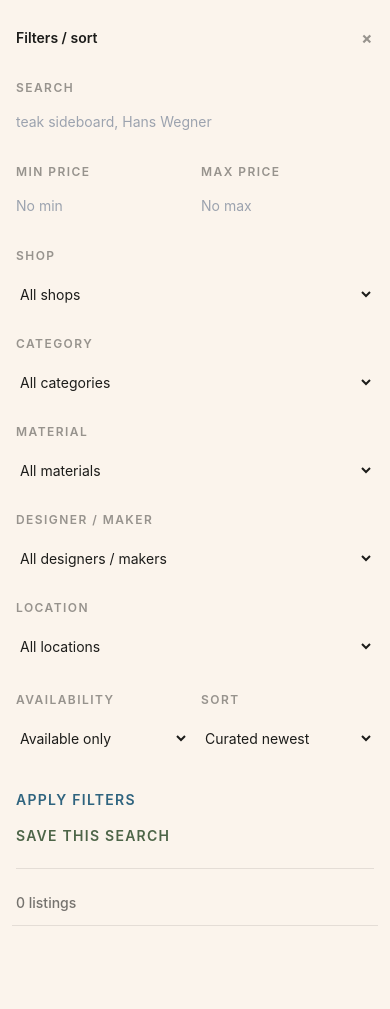
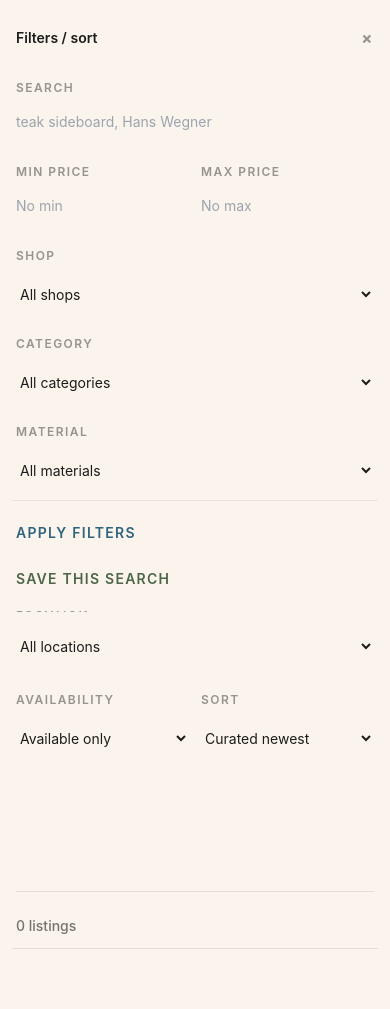
Before and after one commit to dlq/mcm-montreal, a Flask app: page / in a window 390 px wide, after a click that opens the changed part. Shown: the part 233-1242 px from the top of the page. Before the commit the page ends 1159 px from the top, so only its background shows below. Run offline with Flask 3, Linux system fonts and the light colour scheme; data comes from the database, SQL or seed files in the repository; data that the repository does not hold is empty; some libraries are stand-ins or nearby versions.

Commit message:
Polish mobile listing and filter accessibility

```diff
--- a/static/app.css
+++ b/static/app.css
@@ -169,6 +169,14 @@ textarea:focus {
   transform: rotate(45deg);
 }
 
+.filter-actions {
+  align-items: flex-start;
+  display: flex;
+  flex-direction: column;
+  gap: 0.35rem;
+  margin-top: 0.45rem;
+}
+
 .filter-apply-button {
   color: var(--accent-blue);
   display: inline-flex;
@@ -311,6 +319,27 @@ textarea:focus {
   text-transform: uppercase;
 }
 
+@media (max-width: 1023px) {
+  .filter-drawer form[data-filter-form] {
+    padding-bottom: 0.75rem;
+  }
+
+  .filter-drawer .filter-actions {
+    background: var(--paper);
+    border-top: 1px solid rgba(28, 28, 26, 0.08);
+    bottom: 0;
+    margin: 0.5rem -0.25rem -1rem;
+    padding: 0.75rem 0.25rem calc(0.75rem + env(safe-area-inset-bottom));
+    position: sticky;
+    z-index: 20;
+  }
+
+  .filter-drawer .filter-apply-button,
+  .filter-drawer .saved-search-button {
+    min-height: 2.5rem;
+  }
+}
+
 .saved-search-button:hover {
   color: var(--accent-green-strong);
   text-decoration-line: underline;
@@ -371,6 +400,21 @@ img[data-image-fallback].hidden {
   transform: scale(1.01);
 }
 
+@media (prefers-reduced-motion: reduce) {
+  *,
+  *::before,
+  *::after {
+    animation-duration: 0.01ms;
+    animation-iteration-count: 1;
+    scroll-behavior: auto;
+    transition-duration: 0.01ms;
+  }
+
+  .listing-card:hover img {
+    transform: none;
+  }
+}
+
 .listing-card-date {
   flex: 0 0 6.25rem;
 }
@@ -408,6 +452,17 @@ img[data-image-fallback].hidden {
 .listing-detail-panel {
   background: var(--paper-light);
   padding: 1.1rem;
+}
+
+@media (max-width: 1023px) {
+  .listing-detail-mobile-summary {
+    padding: 0.95rem;
+  }
+
+  .listing-detail-mobile-summary .item-title-detail {
+    font-size: clamp(1.6rem, 7.5vw, 2.15rem);
+    line-height: 1.08;
+  }
 }
 
 .shop-card-metadata,
--- a/static/app.js
+++ b/static/app.js
@@ -51,6 +51,25 @@ class ListingFilters extends HTMLElement {
     });
   }
 }
+
+document.body.addEventListener("htmx:beforeRequest", (event) => {
+  if (event.detail.target?.id === "listing-grid") {
+    event.detail.target.setAttribute("aria-busy", "true");
+  }
+});
+
+document.body.addEventListener("htmx:afterSettle", (event) => {
+  if (event.detail.target?.id === "listing-grid") {
+    event.detail.target.setAttribute("aria-busy", "false");
+    const activeForm = event.detail.requestConfig?.elt?.closest(
+      ".filter-drawer form[data-filter-form]",
+    );
+    const mobileDrawer = activeForm?.closest(".filter-drawer");
+    if (mobileDrawer && window.matchMedia("(max-width: 1023px)").matches) {
+      mobileDrawer.open = false;
+    }
+  }
+});
 
 class ShopCardMap extends HTMLElement {
   connectedCallback() {
--- a/templates/_filters.html
+++ b/templates/_filters.html
@@ -2,9 +2,10 @@
 {% set id_prefix = filter_id_prefix|default("") %}
 <aside class="{{ panel_class }}">
   <listing-filters data-default-summary="{{ t('filters.default_summary') }}">
-    <form class="space-y-6"
+    <form id="{{ id_prefix }}listing-filter-form"
+          class="space-y-6"
           data-filter-form
-          hx-get="{{ url_for('listings') }}"
+          hx-get="{{ url_for("listings") }}"
           hx-target="#listing-grid"
           hx-push-url="true">
       <div>
@@ -166,19 +167,18 @@
           </div>
         </div>
       </div>
-      <div>
-        <button class="filter-apply-button text-sm font-semibold" type="submit">
-          {{ t("filters.apply") }}
-        </button>
-      </div>
     </form>
-    <form class="mt-1"
-          data-save-search-form
+    <div class="filter-actions">
+      <button class="filter-apply-button text-sm font-semibold"
+              type="submit"
+              form="{{ id_prefix }}listing-filter-form">{{ t("filters.apply") }}</button>
+      <form data-save-search-form
             method="post"
             action="{{ url_for('create_saved_search') }}">
         <button class="saved-search-button text-sm font-semibold" type="submit">
           {{ t("saved_searches.save_current") }}
         </button>
       </form>
+    </div>
   </listing-filters>
 </aside>
--- a/templates/_listing_grid.html
+++ b/templates/_listing_grid.html
@@ -3,7 +3,8 @@
     {% set active_filter_parts = filter_summary_parts(filters) if filters is defined else [] %}
     <div class="flex flex-wrap items-center gap-x-2 gap-y-1 text-sm font-medium text-ink/60"
          role="status"
-         aria-live="polite">
+         aria-live="polite"
+         aria-atomic="true">
       <span>{{ listing_count_text(listing_total_count|default(listings|length) ) }}</span>
       {% if active_filter_parts %}
         {% for filter_part in active_filter_parts %}
--- a/templates/listings.html
+++ b/templates/listings.html
@@ -18,7 +18,7 @@
     {% set filter_id_prefix = "" %}
     {% include "_filters.html" %}
     <div class="order-1 lg:order-2">
-      <div id="listing-grid">{% include "_listing_grid.html" %}</div>
+      <div id="listing-grid" aria-busy="false">{% include "_listing_grid.html" %}</div>
     </div>
   </section>
 {% endblock %}
```
Also changed, not shown: plan.md (+10 -1 lines), templates/listing_detail.html (+14 -2 lines). Lines whose indentation alone changed are shown as unchanged.
